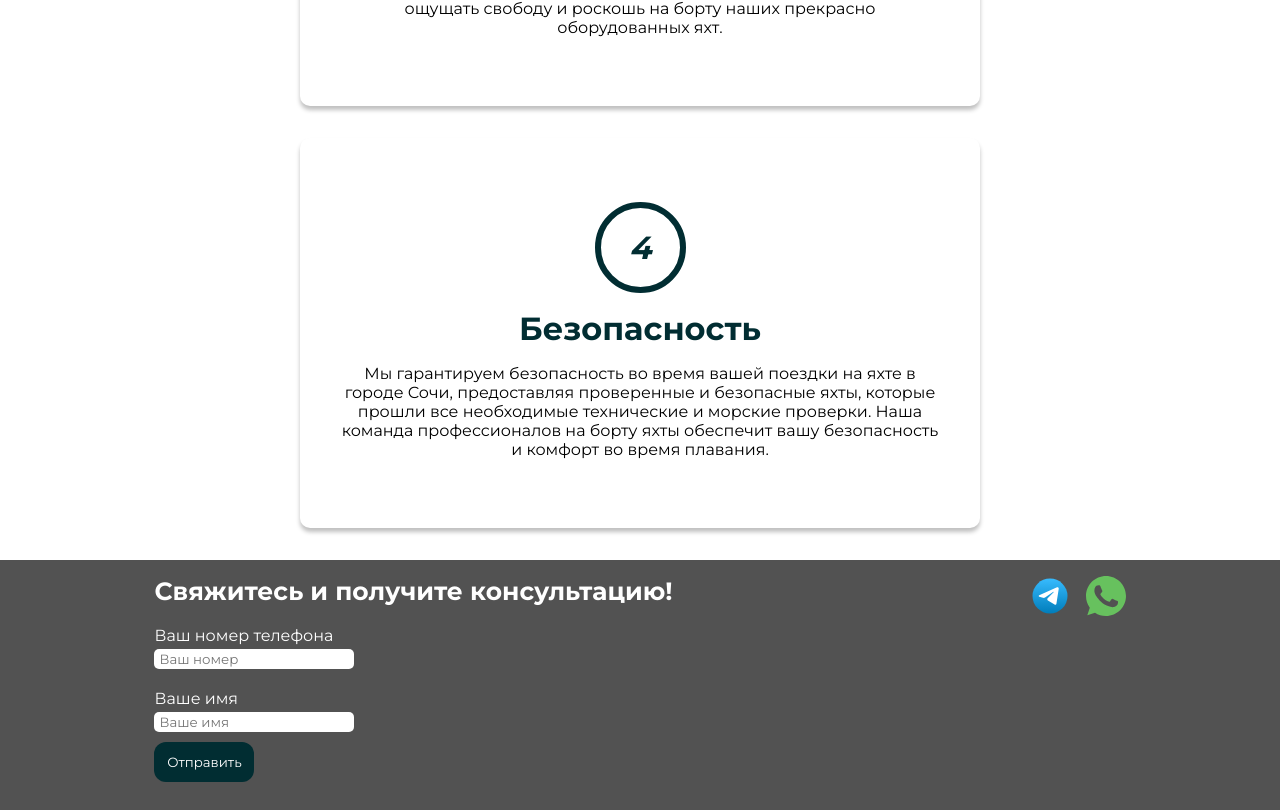
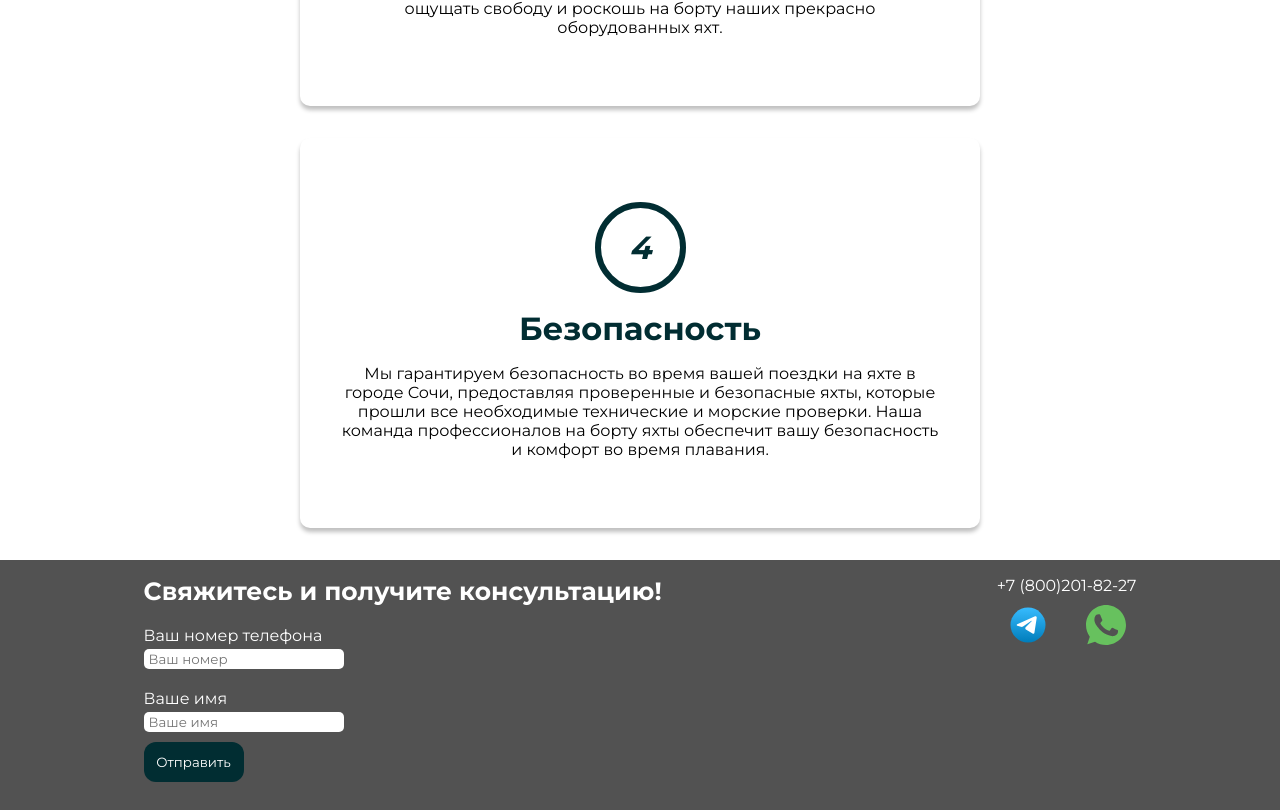
Before and after one commit to zh31n/yachts, a React (Vite) app: page / in a window 1280 px wide. Shown: the part 2225-3035 px from the top of the page. Built offline with nearby package versions, Linux system fonts and the light colour scheme.

Commit message:
add changes in footer

```diff
--- a/src/Components/Footer/Footer.jsx
+++ b/src/Components/Footer/Footer.jsx
@@ -13,27 +13,28 @@ const Footer = () => {
                     </label>
                     <div className={s.label_container}>
                         <label>Ваш номер телефона</label>
-            <input placeholder="Ваш номер" />
+                        <input placeholder="Ваш номер"/>
                     </div>
                     <div className={s.label_container}>
                         <label>Ваше имя</label>
-            <input placeholder="Ваше имя" />
+                        <input placeholder="Ваше имя"/>
                     </div>
                     <button className={s.btn}>Отправить</button>
                 </form>
             </div>
             <div className={s.about}>
-          <div style={{display:'flex',gap:'1rem'}}>
-              <a href="">
-                  <img src={telegram} style={{height:'40px',width:'40px'}} alt=""/>
+                <div className="">
+                    +7 (800)201-82-27
+                </div>
+                <div style={{display: 'flex', gap: '1rem', justifyContent: 'space-around', marginTop: '10px'}}>
+                    <a href="https://t.me/+79052477324">
+                        <img src={telegram} style={{height: '40px', width: '40px'}} alt=""/>
                     </a>
-              <a href="">
-                  <img src={whatsapp} style={{height:'40px',width:'40px'}} alt=""/>
+                    <a href="https://wa.me/79052477324">
+                        <img src={whatsapp} style={{height: '40px', width: '40px'}} alt=""/>
                     </a>
                 </div>
-          <div className="">
 
-          </div>
             </div>
         </div>
     );
```
Lines whose indentation alone changed are shown as unchanged.
